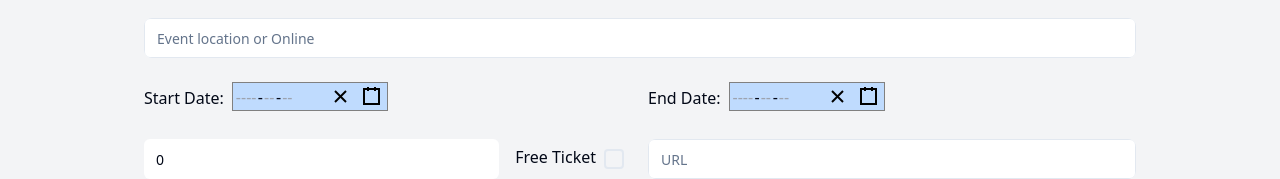
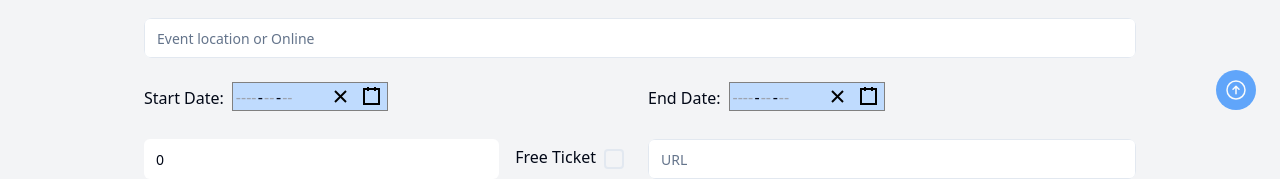
Before and after one commit to zionliu2020/event_app_nextjs, a Next.js app: page /events/create in a window 1280 px wide. Shown: the part 530-709 px from the top of the page. Built offline with nearby package versions, Linux system fonts and the light colour scheme; no server answers.

Commit message:
scroll back to top button done

```diff
--- a/app/layout.js
+++ b/app/layout.js
@@ -2,6 +2,7 @@ import Navbar from '@/components/shared/Navbar'
 import './globals.css'
 import Footer from '@/components/shared/Footer'
 import { Toaster } from '@/components/ui/toaster'
+import ScrollButton from '@/components/shared/ScrollButton'
 
 export const metadata = {
   title: 'Create Next App',
@@ -11,11 +12,14 @@ export const metadata = {
 export default function RootLayout({ children }) {
   return (
     <html lang="en">
-      <body className="w-full min-h-screen flex flex-col">
+      <body className="w-full relative min-h-screen flex flex-col">
         <Navbar />
         {children}
         <Footer />
         <Toaster />
+        <div className="inline w-[50px] ml-[88%] md:ml-[95%] sticky bottom-40  ">
+          <ScrollButton />
+        </div>
       </body>
     </html>
   )
--- a/app/page.js
+++ b/app/page.js
@@ -2,6 +2,8 @@
 
 import EventFilter from '@/components/shared/EventFilter'
 import EventListing from '@/components/shared/EventListing'
+import ScrollButton from '@/components/shared/ScrollButton'
+
 import { getAllEvents } from '@/lib/actions.js/event.actions'
 import Image from 'next/image'
 
@@ -17,11 +19,13 @@ export default async function Home({ searchParams }) {
   // console.log(events)
 
   return (
-    <main className="w-full  p-4 flex-1 flex flex-col justify-around items-center bg-gray-100">
-      <EventFilter />
+    <main className="w-full relative flex-1  bg-gray-100">
+      <div className="w-full p-4 flex flex-col justify-around items-center">
+        <EventFilter />
 
-      {/* <EventListing /> */}
-      <EventListing events={events} />
+        {/* <EventListing /> */}
+        <EventListing events={events} />
+      </div>
     </main>
   )
 }
--- a/components/shared/EventCard.jsx
+++ b/components/shared/EventCard.jsx
@@ -56,7 +56,7 @@ const EventCard = ({ event }) => {
 
   if (event)
     return (
-      <div className="relative w-full max-h-[500px] overflow-scroll bg-white border-gray-100 shadow-lg rounded-sm">
+      <div className="relative w-full max-h-[500px] overflow-hidden bg-white border-gray-100 shadow-lg rounded-sm">
         <div className="relative top-0 left-0 ">
           <Link href={`/events/${event._id}`}>
             <Image
--- a/components/shared/EventFilter.jsx
+++ b/components/shared/EventFilter.jsx
@@ -62,7 +62,7 @@ const EventFilter = () => {
   }, [debouncedSearchTerm])
 
   return (
-    <section className="event-filter w-4/5 max-w-[600px] flex flex-col md:flex-row gap-2 my-4">
+    <section className="event-filter sticky top-2 bg-white/40 rounded-lg p-2 z-20  w-4/5 max-w-[600px] flex flex-col md:flex-row gap-2 my-4">
       <div className="relative  basis-3/5">
         <Input
           type="text"
--- /dev/null
+++ b/components/shared/ScrollButton.jsx
@@ -0,0 +1,36 @@
+'use client'
+
+import React from 'react'
+import { Button } from '@/components/ui/button'
+
+const ScrollButton = () => {
+  return (
+    <Button
+      className="bg-blue-400 hover:bg-blue-500 rounded-full p-2 "
+      onClick={() =>
+        window.scroll({
+          top: 100,
+          left: 100,
+          behavior: 'smooth',
+        })
+      }
+    >
+      <svg
+        xmlns="http://www.w3.org/2000/svg"
+        fill="none"
+        viewBox="0 0 24 24"
+        strokeWidth="1.5"
+        stroke="currentColor"
+        className="size-6"
+      >
+        <path
+          strokeLinecap="round"
+          strokeLinejoin="round"
+          d="m15 11.25-3-3m0 0-3 3m3-3v7.5M21 12a9 9 0 1 1-18 0 9 9 0 0 1 18 0Z"
+        />
+      </svg>
+    </Button>
+  )
+}
+
+export default ScrollButton
```
